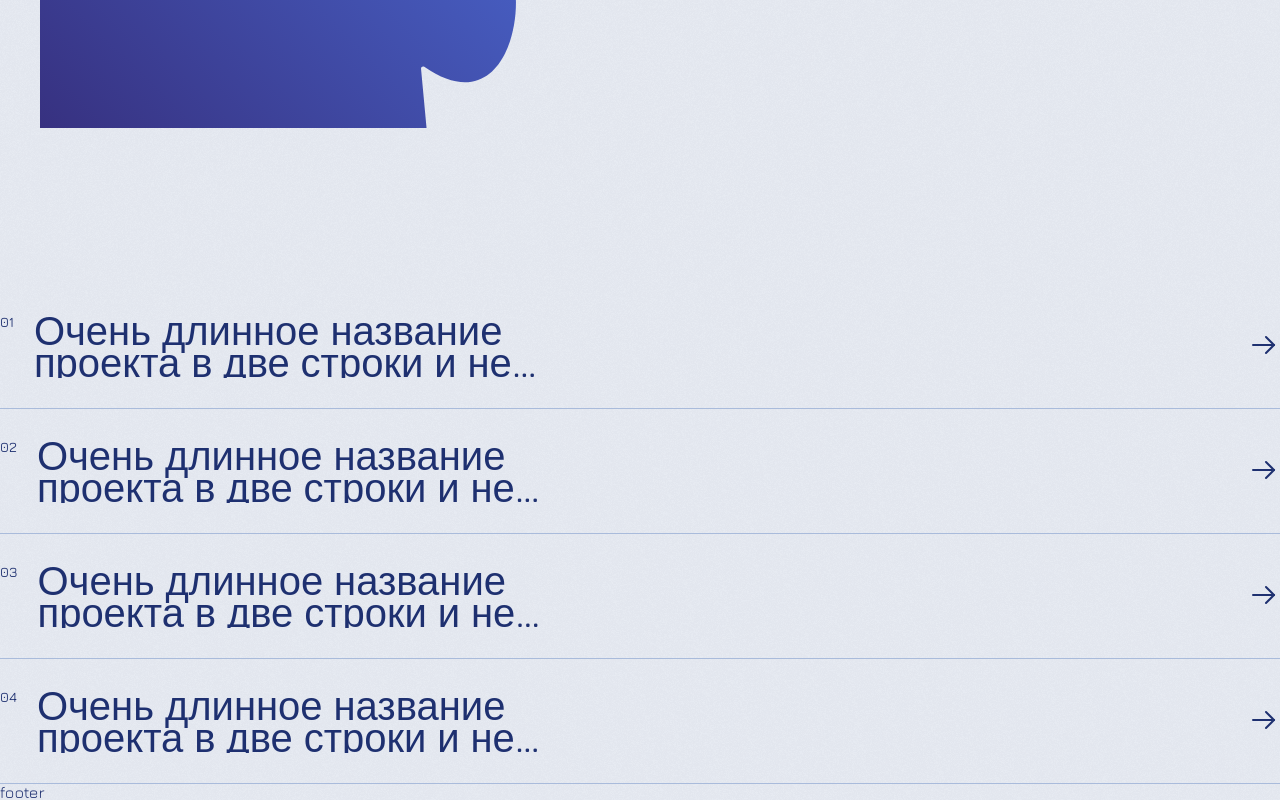
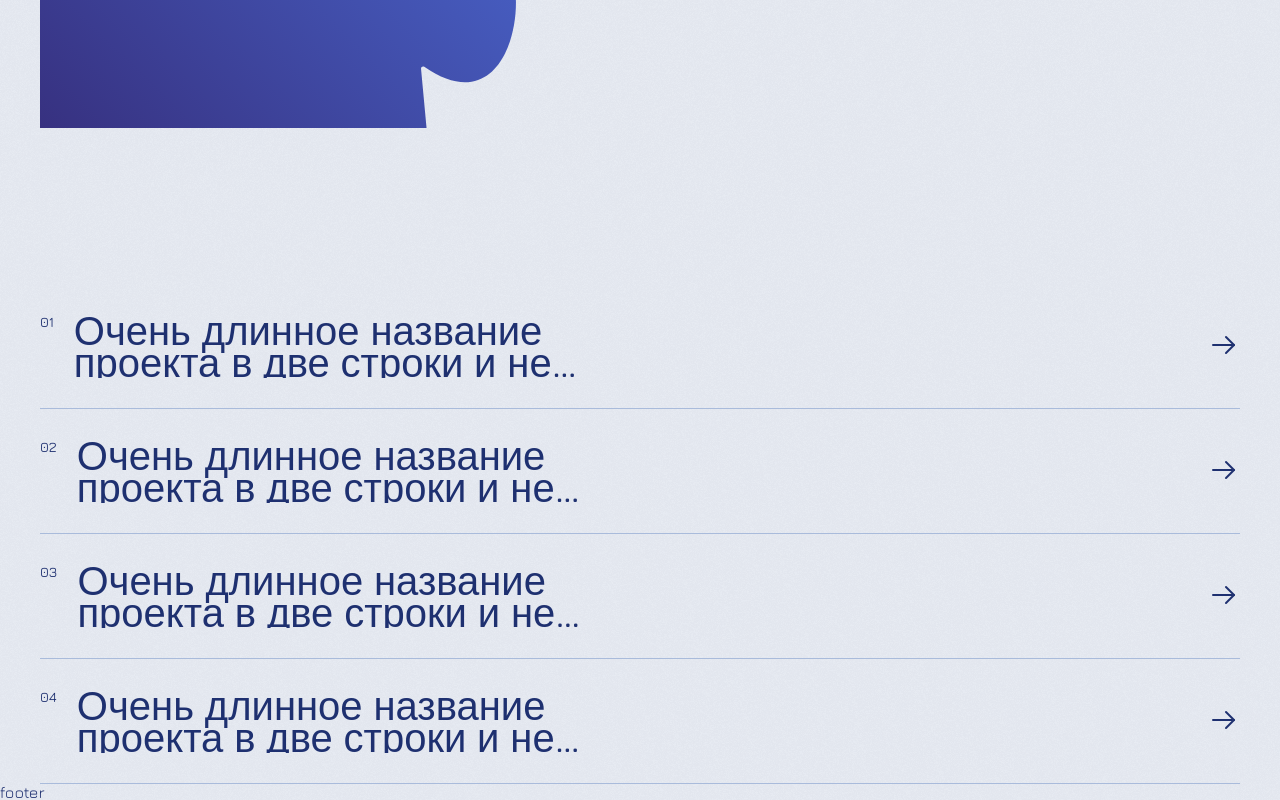
Before and after one commit to Alex-Nicalace/webcraft, a React (Vite) app: page / in a window 1280 px wide. Shown: the part 3758-4558 px from the top of the page. Built offline with nearby package versions, Linux system fonts and the light colour scheme.

Commit message:
Portfolio: create & usage

```diff
--- /dev/null
+++ b/src/components/Portfolio/Portfolio.tsx
@@ -0,0 +1,18 @@
+import Container from '../Container';
+import ProjectList from '../ui/ProjectList';
+import { PROJECTS } from './Portfolio.config';
+import { TPortfolioProps } from './Portfolio.types';
+
+function Portfolio({ className, ...props }: TPortfolioProps): JSX.Element {
+  return (
+    <Container
+      tag="div"
+      className={['portfolio', className].join(' ')}
+      {...props}
+    >
+      <ProjectList className="portfolio__projects" data={PROJECTS} />
+    </Container>
+  );
+}
+
+export default Portfolio;
--- /dev/null
+++ b/src/components/Portfolio/Portfolio.types.ts
@@ -0,0 +1,4 @@
+import { HTMLAttributes } from 'react';
+export type * from './Portfolio.types';
+
+export type TPortfolioProps = HTMLAttributes<HTMLDivElement>;
--- /dev/null
+++ b/src/components/Portfolio/index.ts
@@ -0,0 +1,3 @@
+import Portfolio from './Portfolio';
+
+export default Portfolio;
--- a/src/pages/MainPage/MainPage.tsx
+++ b/src/pages/MainPage/MainPage.tsx
@@ -2,8 +2,7 @@ import AboutMe from '../../components/AboutMe';
 import Competencies from '../../components/Competencies';
 import Credo from '../../components/Credo/Credo';
 import Greeting from '../../components/Greeting';
-import ProjectList from '../../components/ui/ProjectList';
-import { PROJECTS } from './MainPage.config';
+import Portfolio from '../../components/Portfolio';
 import './MainPage.scss';
 
 // type TMainPageProps = { }
@@ -14,7 +13,7 @@ function MainPage(/*{ }: TMainPageProps*/): JSX.Element {
       <AboutMe className="main-page__about-me" />
       <Competencies className="main-page__competencies" />
       <Credo className="main-page__credo" />
-      <ProjectList className="main-page__projects" data={PROJECTS} />
+      <Portfolio className="main-page__portfolio" />
     </main>
   );
 }
```
Also changed, not shown: src/components/Portfolio/Portfolio.config.ts (renamed from src/pages/MainPage/MainPage.config.ts).
